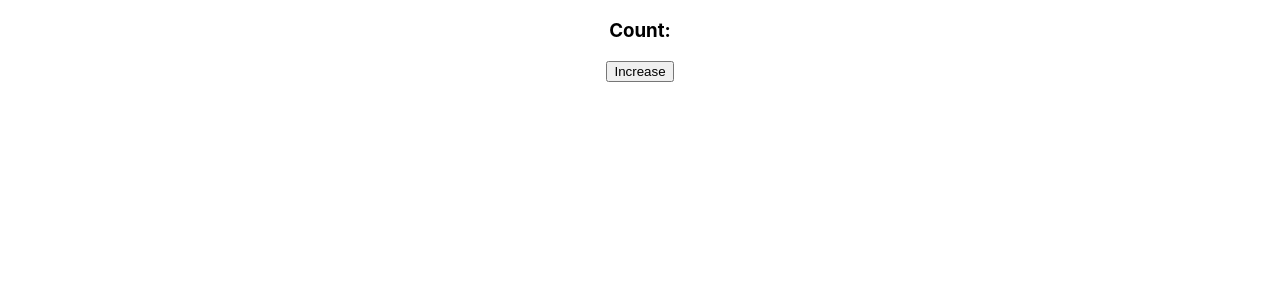
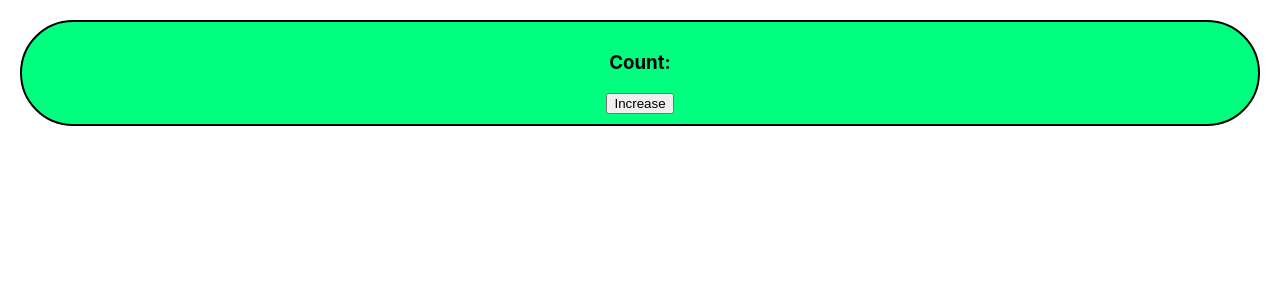
Before and after one commit to JuwelShaikh/react-core-concepts1, a React (Create React App) app: page / in a window 1280 px wide. Shown: the top 300 px of the page. Built offline with nearby package versions, Linux system fonts and the light colour scheme.

Commit message:
Css added

```diff
--- a/src/App.css
+++ b/src/App.css
@@ -36,3 +36,11 @@
     transform: rotate(360deg);
   }
 }
+
+.count{
+  background-color: springgreen;
+  padding: 10px;
+  margin: 20px;
+  border: 2px double black;
+  border-radius: 80px;
+}
```
